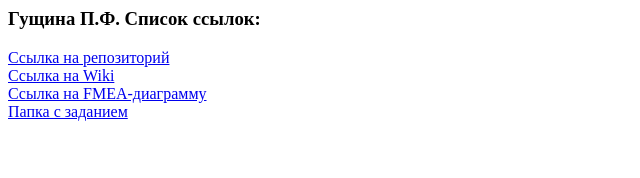
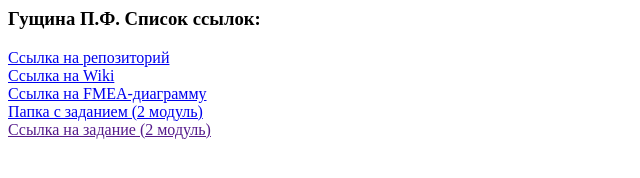
Before and after one commit to norowaretta/norowaretta, a plain HTML site: page index.html in a window 1280 px wide. Shown: the whole page, without its empty margins (0-640 px from the left). Drawn offline with Linux system fonts and the light colour scheme.

Commit message:
Update index.html

```diff
--- a/index.html
+++ b/index.html
@@ -14,7 +14,9 @@
 
 <a href="https://github.com/norowaretta/norowaretta/wiki/FMEA-%D0%B0%D0%BD%D0%B0%D0%BB%D0%B8%D0%B7">Ссылка на FMEA-диаграмму</a> <br>
 
- <a href="https://github.com/norowaretta/norowaretta/tree/master/modulshop">Папка с заданием </a> <br/>
+ <a href="https://github.com/norowaretta/norowaretta/tree/master/modulshop">Папка с заданием (2 модуль)</a> <br/>
+
+ <a href="" > Ссылка на задание (2 модуль) <a/> <br/>
 
   </p>
 
```
